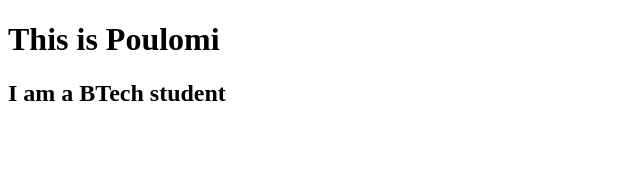
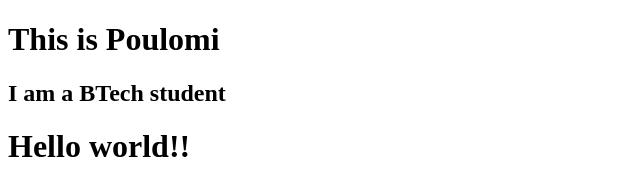
Before and after one commit to poulomi-03/demo, a plain HTML site: page index.html in a window 1280 px wide. Shown: the whole page, without its empty margins (0-640 px from the left). Drawn offline with Linux system fonts and the light colour scheme.

Commit message:
third commit

```diff
--- a/index.html
+++ b/index.html
@@ -8,5 +8,6 @@
 <body>
   <h1>This is Poulomi</h1>
   <h2>I am a BTech student</h2>
+  <h1>Hello world!!</h1>
 </body>
 </html>
```
